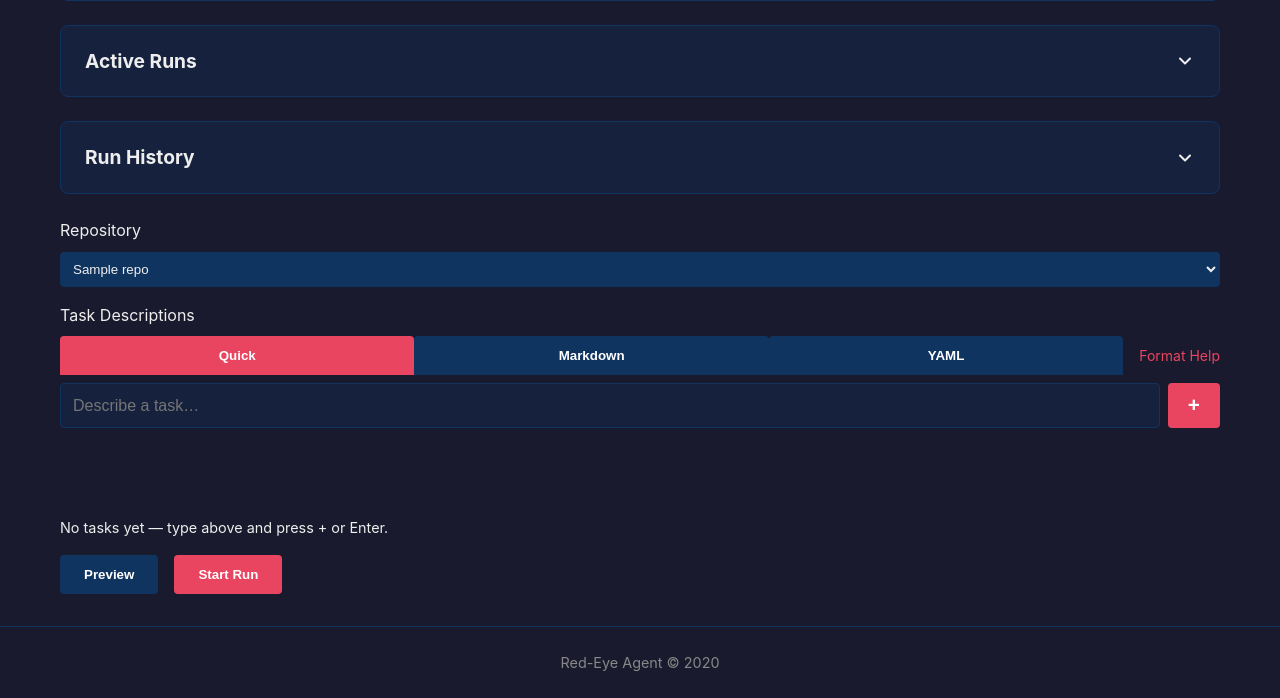
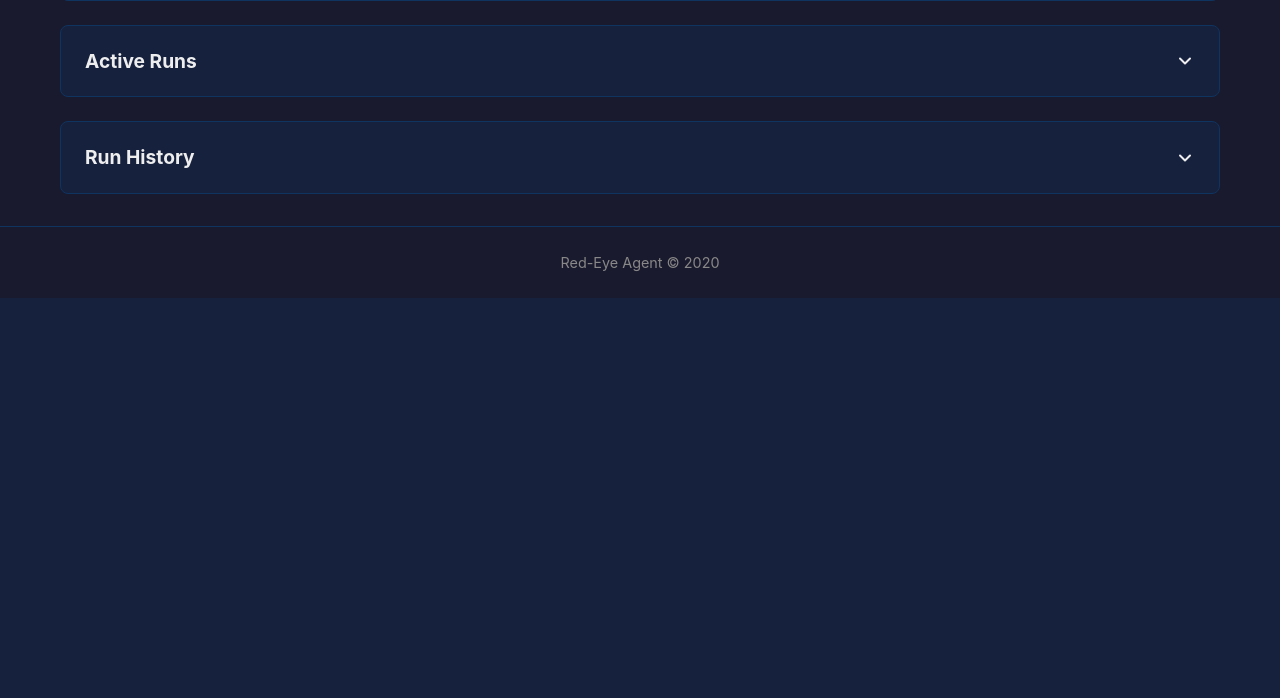
Before and after one commit to ah8571/red-eye-agent, a FastAPI app: template web/templates/command_center.html in a window 1280 px wide. Shown: the part 789-1487 px from the top of the page. After the commit the page ends 1087 px from the top, so only its background shows below. Run offline with FastAPI, Linux system fonts and the light colour scheme; the template is opened without the code that fills it: most values are stand-ins (such as "Sample title", 1, 10 or a date in 2020).

Commit message:
Remove orphaned duplicate Launch New Run form body

```diff
--- a/web/templates/command_center.html
+++ b/web/templates/command_center.html
@@ -264,63 +264,6 @@
     {% endif %}
     </div>
 </details>
-        <div style="margin-bottom: 1rem;">
-            <label for="repoSelect" style="display: block; margin-bottom: 0.5rem;">Repository</label>
-            <select id="repoSelect" style="width: 100%; padding: 0.5rem; background-color: #0f3460; color: #eee; border: 1px solid #0f3460; border-radius: 4px;">
-                {% for repo in repos %}
-                <option value="{{ repo }}">{{ repo }}</option>
-                {% endfor %}
-            </select>
-        </div>
-        <div style="margin-bottom: 1rem;">
-            <label style="display: block; margin-bottom: 0.5rem;">Task Descriptions</label>
-            <div class="tab-buttons" style="display: flex; margin-bottom: 0.5rem; align-items: center;">
-                <button type="button" class="tab-button active" data-tab="quick" style="flex: 1; background-color: #e94560; color: white; border: none; padding: 0.75rem; cursor: pointer; border-radius: 4px 4px 0 0; font-weight: bold;">Quick</button>
-                <button type="button" class="tab-button" data-tab="markdown" style="flex: 1; background-color: #0f3460; color: white; border: none; padding: 0.75rem; cursor: pointer; border-radius: 4px 4px 0 0; font-weight: bold;">Markdown</button>
-                <button type="button" class="tab-button" data-tab="yaml" style="flex: 1; background-color: #0f3460; color: white; border: none; padding: 0.75rem; cursor: pointer; border-radius: 4px 4px 0 0; font-weight: bold;">YAML</button>
-                <a href="/command-center/help" style="margin-left: 1rem; font-size: 0.875rem; color: #e94560; text-decoration: none; white-space: nowrap;">Format Help</a>
-            </div>
-            <div class="tab-panel" id="quick-panel" style="display: block;">
-                <div style="display: flex; gap: 0.5rem; margin-bottom: 1rem;">
-                    <input type="text" id="taskInput" placeholder="Describe a task…"
-                           style="flex: 1; padding: 0.75rem; background-color: #16213e; color: #eee;
-                                  border: 1px solid #0f3460; border-radius: 4px; font-size: 1rem;"
-                           onkeydown="if(event.key==='Enter'){event.preventDefault();addTask();}">
-                    <button type="button" onclick="addTask()"
-                            style="background-color: #e94560; color: white; border: none;
-                                   padding: 0.75rem 1.25rem; border-radius: 4px; cursor: pointer;
-                                   font-size: 1.3rem; font-weight: bold; line-height: 1;">+</button>
-                </div>
-                <ul id="taskBuilderList" style="list-style: none; padding: 0; margin: 0 0 0.5rem 0; min-height: 4rem;"></ul>
-                <p id="taskBuilderEmpty" style="color: #eee; font-size: 0.9rem; margin: 0;">No tasks yet — type above and press + or Enter.</p>
-                <textarea id="quickTextarea" style="display: none;"></textarea>
-            </div>
-            <div class="tab-panel" id="markdown-panel" style="display: none;">
-                <textarea id="markdownTextarea" rows="5" placeholder="## Section Name\n- Task description here\n  - context: file1.py, file2.py\n- Another task\n  - context: web/app.py" style="width: 100%; padding: 0.5rem; background-color: #16213e; color: #eee; border: 1px solid #0f3460; border-radius: 4px; font-family: monospace; min-height: 300px; resize: vertical;"></textarea>
-                <div style="margin-top: 0.5rem; font-size: 0.875rem; color: #eee;">Lines starting with - are tasks. Indent with context: for file hints.</div>
-            </div>
-            <div class="tab-panel" id="yaml-panel" style="display: none;">
-                <textarea id="yamlTextarea" rows="5" placeholder="Paste full checklist YAML here" style="width: 100%; padding: 0.5rem; background-color: #16213e; color: #eee; border: 1px solid #0f3460; border-radius: 4px; font-family: monospace; min-height: 300px; resize: vertical;"></textarea>
-                <div style="margin-top: 0.5rem; font-size: 0.875rem; color: #eee;">Must have a tasks: key with a list of task objects.</div>
-            </div>
-            <input type="hidden" id="activeFormat" name="format" value="quick">
-        </div>
-        <div style="display: flex; gap: 1rem; margin-top: 1rem;">
-            <button type="button" id="previewButton" style="background-color: #0f3460; color: white; border: none; padding: 0.75rem 1.5rem; border-radius: 4px; cursor: pointer; font-weight: bold;">Preview</button>
-            <button type="submit" style="background-color: #e94560; color: white; border: none; padding: 0.75rem 1.5rem; border-radius: 4px; cursor: pointer; font-weight: bold;">Start Run</button>
-        </div>
-        <div id="formError" style="display: none; margin-top: 1rem; padding: 1rem; background-color: #7f1d1d; color: #fca5a5; border-radius: 4px; border: 1px solid #ef4444;"></div>
-    </form>
-    <div id="previewResult" style="display: none; margin-top: 2rem; padding: 1.5rem; background-color: #0f3460; border-radius: 8px; border: 1px solid #16213e;">
-        <h3 style="margin-top: 0; color: #eee;">Preview</h3>
-        <div id="previewError" style="color: #f87171; margin-bottom: 1rem; display: none;"></div>
-        <div id="previewContent">
-            <p id="taskCount" style="color: #eee; margin-bottom: 1rem;"></p>
-            <ul id="taskList" style="list-style-type: none; padding-left: 0; margin-bottom: 1.5rem;"></ul>
-            <button id="confirmLaunch" style="background-color: #10b981; color: white; border: none; padding: 0.75rem 1.5rem; border-radius: 4px; cursor: pointer; font-weight: bold;">Confirm & Launch</button>
-        </div>
-    </div>
-</div>
 
 <script>
     // Task builder (Quick tab)
```
